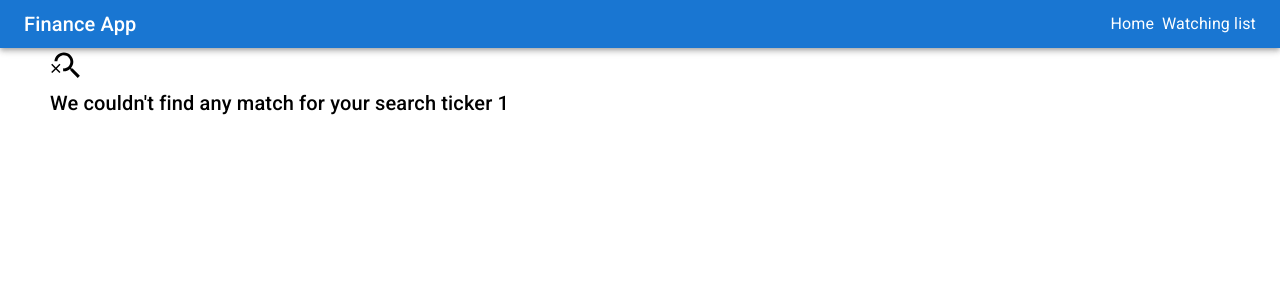
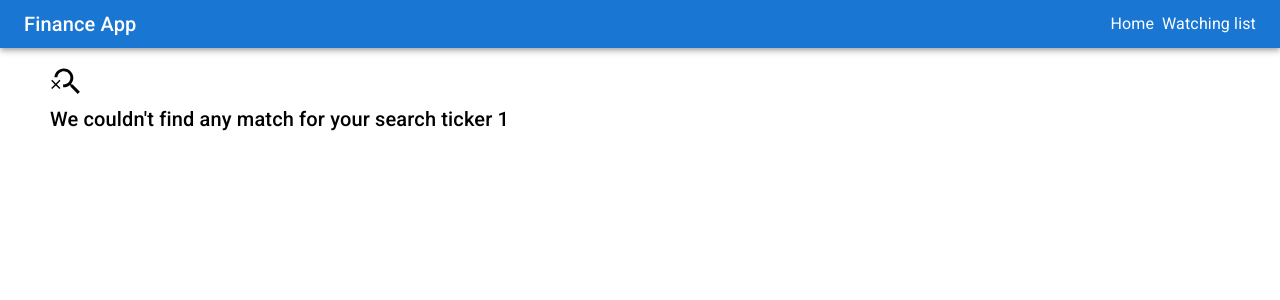
Before and after one commit to ww-side/finance-app, a React (Vite) app in the folder client/: page /quote/1 in a window 1280 px wide. Shown: the top 300 px of the page. Built offline with nearby package versions, Linux system fonts and the light colour scheme; no server answers.

Commit message:
style(client): change margin in root layout

```diff
--- a/client/src/components/layouts/RootLayout/style.module.css
+++ b/client/src/components/layouts/RootLayout/style.module.css
@@ -1,3 +1,3 @@
 .rootLayout {
-  margin: 0 50px;
+  margin: 16px 50px;
 }
--- a/client/src/components/ui/SearchBar/styles.module.css
+++ b/client/src/components/ui/SearchBar/styles.module.css
@@ -1,5 +1,4 @@
 .searchBarWrapper {
-  margin-top: 6px;
   display: flex;
   align-items: flex-end;
 }
```
